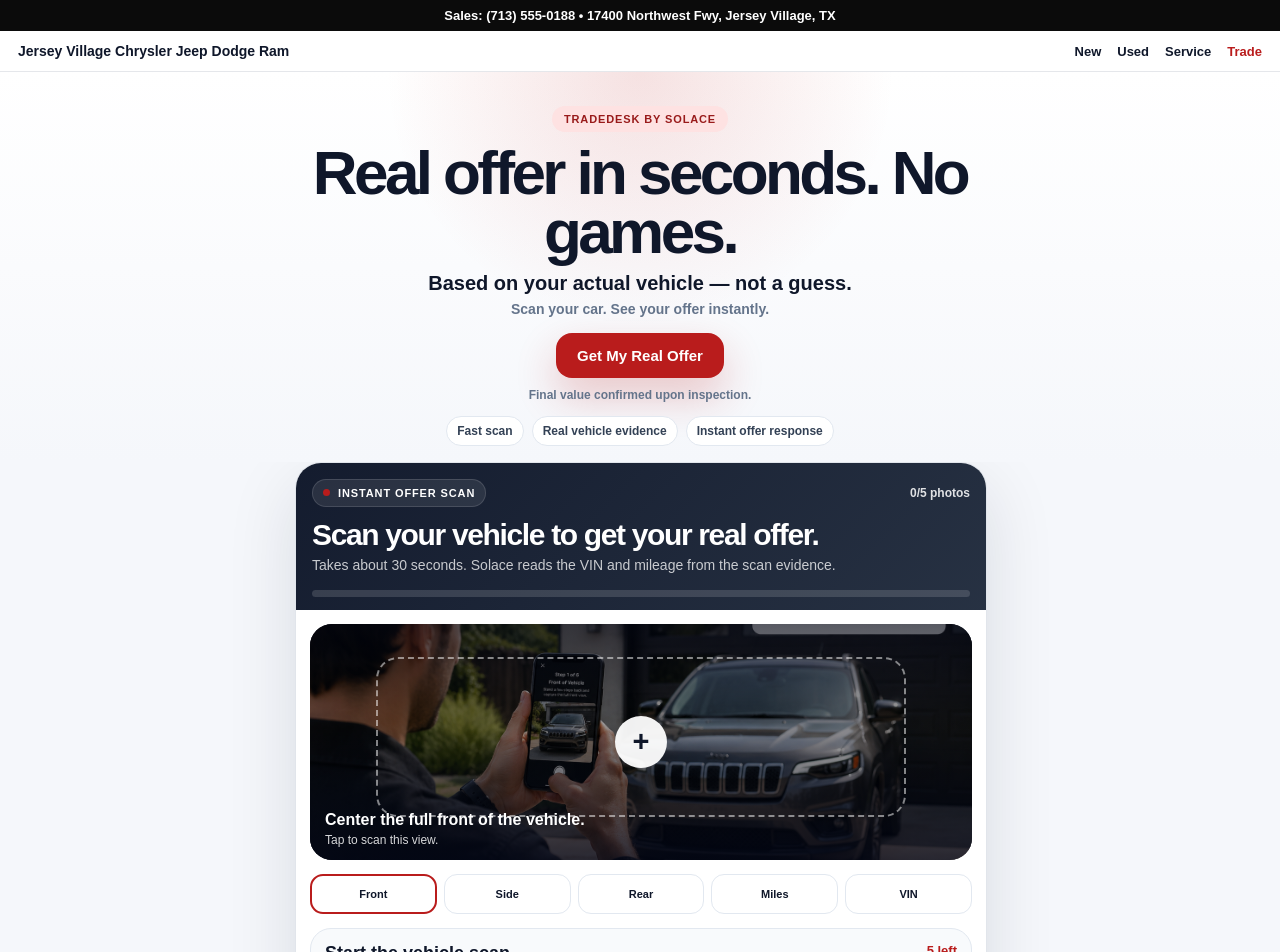
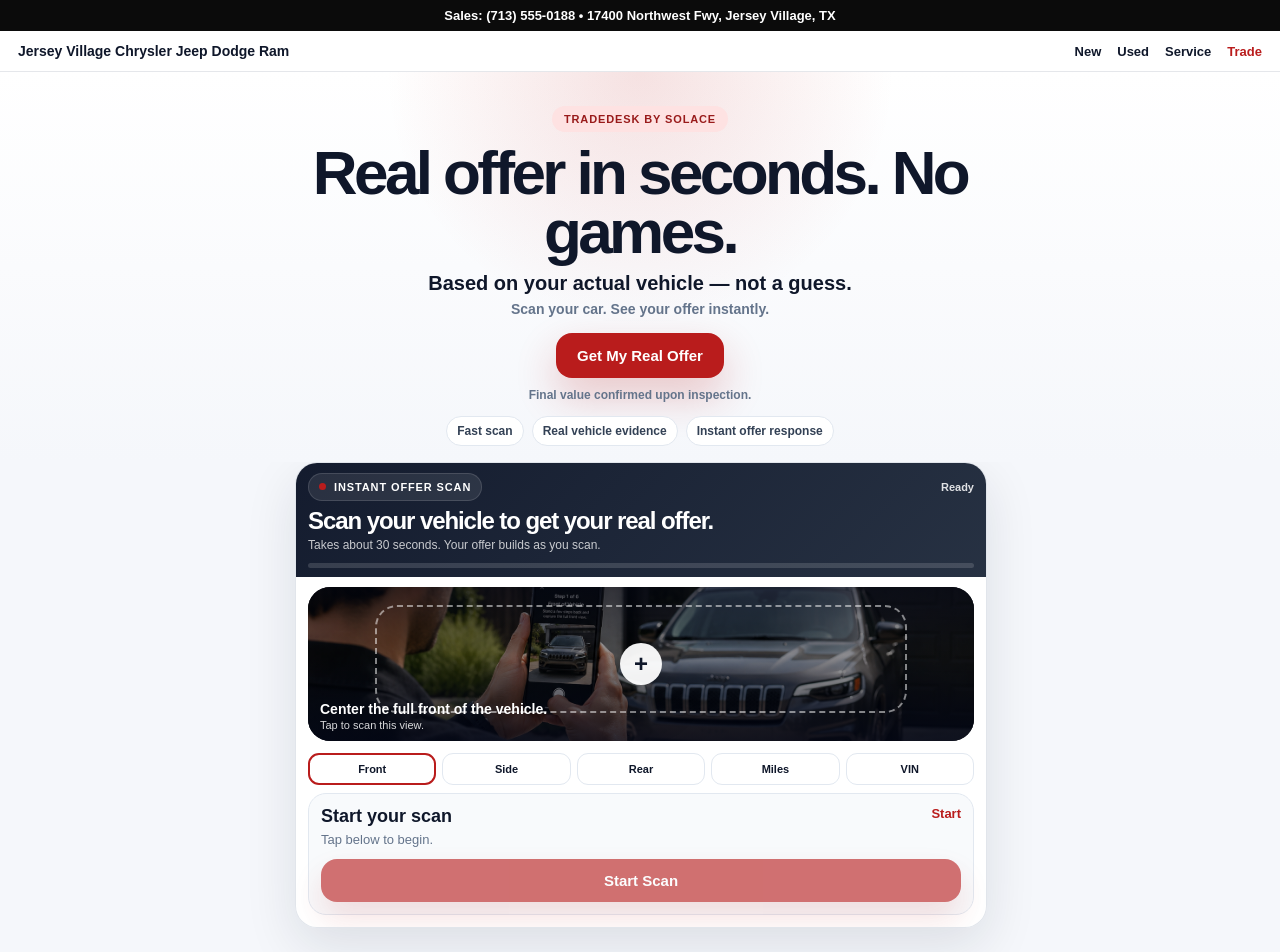
Before and after one commit to zlomke76-del/solacetrade, a Next.js app: page / in a window 1280 px wide. Shown: the top 952 px of the page. Built offline with nearby package versions, Linux system fonts and the light colour scheme.

Commit message:
Update TradeDesk.tsx

```diff
--- a/components/TradeDesk.tsx
+++ b/components/TradeDesk.tsx
@@ -573,9 +573,9 @@ export default function TradeDesk({
       style={{
         width: "100%",
         border: "1px solid rgba(148,163,184,0.28)",
-        borderRadius: 26,
+        borderRadius: 22,
         background: "rgba(255,255,255,0.98)",
-        boxShadow: "0 24px 70px rgba(15,23,42,0.12)",
+        boxShadow: "0 18px 52px rgba(15,23,42,0.11)",
         overflow: "hidden",
       }}
     >
@@ -590,7 +590,7 @@ export default function TradeDesk({
 
       <div
         style={{
-          padding: "16px 16px 13px",
+          padding: "10px 12px 9px",
           background:
             "linear-gradient(135deg, rgba(15,23,42,0.98), rgba(30,41,59,0.96))",
           color: "white",
@@ -629,15 +629,15 @@ export default function TradeDesk({
             />
             {isInternal ? "Manager Packet" : "Instant Offer Scan"}
           </div>
-          <strong style={{ fontSize: 12, opacity: 0.86 }}>
-            {capturedCount}/5 photos
+          <strong style={{ fontSize: 11, opacity: 0.86 }}>
+            {capturedCount > 0 ? "Building offer…" : "Ready"}
           </strong>
         </div>
 
         <h2
           style={{
-            margin: "12px 0 6px",
-            fontSize: "clamp(21px, 4vw, 30px)",
+            margin: "8px 0 4px",
+            fontSize: "clamp(19px, 3vw, 24px)",
             lineHeight: 1.04,
             letterSpacing: "-0.045em",
           }}
@@ -648,19 +648,19 @@ export default function TradeDesk({
           style={{
             margin: 0,
             color: "rgba(255,255,255,0.76)",
-            fontSize: 14,
-            lineHeight: 1.42,
+            fontSize: 12,
+            lineHeight: 1.32,
           }}
         >
           {started
             ? currentStep.coaching
-            : "Takes about 30 seconds. Solace reads the VIN and mileage from the scan evidence."}
+            : "Takes about 30 seconds. Your offer builds as you scan."}
         </p>
 
         <div
           style={{
-            height: 7,
-            marginTop: 14,
+            height: 5,
+            marginTop: 9,
             borderRadius: 999,
             background: "rgba(255,255,255,0.14)",
             overflow: "hidden",
@@ -678,14 +678,14 @@ export default function TradeDesk({
         </div>
       </div>
 
-      <div style={{ padding: 14 }}>
+      <div style={{ padding: "10px 12px 8px" }}>
         <button
           type="button"
           onClick={openCameraOrFilePicker}
           style={{
             position: "relative",
             width: "100%",
-            minHeight: 236,
+            minHeight: 154,
             border: "none",
             borderRadius: 22,
             overflow: "hidden",
@@ -701,7 +701,7 @@ export default function TradeDesk({
             alt={`${currentStep.label} guide`}
             style={{
               width: "100%",
-              height: 236,
+              height: 154,
               display: "block",
               objectFit: "cover",
               filter: "brightness(0.66) saturate(1.05)",
@@ -718,7 +718,7 @@ export default function TradeDesk({
           <div
             style={{
               position: "absolute",
-              inset: "14% 10% 18%",
+              inset: "12% 10% 18%",
               border: "2px dashed rgba(255,255,255,0.50)",
               borderRadius: 22,
             }}
@@ -728,16 +728,16 @@ export default function TradeDesk({
               position: "absolute",
               top: "50%",
               left: "50%",
-              width: 52,
-              height: 52,
-              marginLeft: -26,
-              marginTop: -26,
+              width: 42,
+              height: 42,
+              marginLeft: -21,
+              marginTop: -21,
               borderRadius: "50%",
               background: "rgba(255,255,255,0.94)",
               display: "grid",
               placeItems: "center",
               color: dark,
-              fontSize: 29,
+              fontSize: 24,
               fontWeight: 900,
               boxShadow: "0 18px 40px rgba(0,0,0,0.34)",
             }}
@@ -747,20 +747,20 @@ export default function TradeDesk({
           <div
             style={{
               position: "absolute",
-              left: 15,
-              right: 15,
-              bottom: 13,
+              left: 12,
+              right: 12,
+              bottom: 10,
               color: "white",
             }}
           >
-            <strong style={{ display: "block", fontSize: 16 }}>
+            <strong style={{ display: "block", fontSize: 14 }}>
               {currentStep.help}
             </strong>
             <span
               style={{
                 display: "block",
-                marginTop: 4,
-                fontSize: 12,
+                marginTop: 2,
+                fontSize: 11,
                 opacity: 0.84,
               }}
             >
@@ -773,8 +773,8 @@ export default function TradeDesk({
           style={{
             display: "grid",
             gridTemplateColumns: "repeat(5, minmax(0, 1fr))",
-            gap: 7,
-            marginTop: 10,
+            gap: 6,
+            marginTop: 8,
           }}
         >
           {captureSteps.map((step, index) => {
@@ -789,8 +789,8 @@ export default function TradeDesk({
                   setStepIndex(index);
                 }}
                 style={{
-                  minHeight: 40,
-                  borderRadius: 13,
+                  minHeight: 32,
+                  borderRadius: 11,
                   border: active
                     ? `2px solid ${isInternal ? "#0284c7" : red}`
                     : "1px solid #e2e8f0",
@@ -809,12 +809,12 @@ export default function TradeDesk({
         </div>
       </div>
 
-      <div style={{ padding: "0 14px 16px" }}>
+      <div style={{ padding: "0 12px 12px" }}>
         <div
           style={{
             border: "1px solid #e2e8f0",
-            borderRadius: 21,
-            padding: 14,
+            borderRadius: 18,
+            padding: 12,
             background: "#f8fafc",
           }}
         >
@@ -831,7 +831,7 @@ export default function TradeDesk({
               <h3 style={{ margin: 0, fontSize: 18 }}>
                 {showDetails
                   ? "Ready to get your real offer"
-                  : "Start the vehicle scan"}
+                  : "Start your scan"}
               </h3>
               <p
                 style={{
@@ -842,10 +842,10 @@ export default function TradeDesk({
                 }}
               >
                 {showDetails
-                  ? "Solace will read the scan evidence and return the offer before asking what you want to do next."
-                  : nextMissing
-                    ? `Next needed: ${nextMissing}.`
-                    : "Tap Start Scan to begin."}
+                  ? "Your scan is complete. Get the offer now."
+                  : capturedCount === 0
+                    ? "Tap below to begin."
+                    : "Keep scanning — your offer is updating."}
               </p>
             </div>
             <div
@@ -859,7 +859,9 @@ export default function TradeDesk({
             >
               {scanComplete
                 ? "Ready"
-                : `${captureSteps.length - capturedCount} left`}
+                : capturedCount === 0
+                  ? "Start"
+                  : `${captureSteps.length - capturedCount} left`}
             </div>
           </div>
 
@@ -1004,8 +1006,8 @@ export default function TradeDesk({
               onClick={createIntakeAndValue}
               style={{
                 width: "100%",
-                marginTop: showDetails ? 11 : 13,
-                padding: 15,
+                marginTop: showDetails ? 10 : 11,
+                padding: 13,
                 border: "none",
                 borderRadius: 16,
                 background: isInternal ? dark : red,
@@ -1033,7 +1035,7 @@ export default function TradeDesk({
                     ? "Add customer name and deal number"
                     : capturedCount === 0
                       ? "Start Scan"
-                      : `Continue Scan (${captureSteps.length - capturedCount} left)`}
+                      : "Continue Scan"}
             </button>
           )}
         </div>
```
